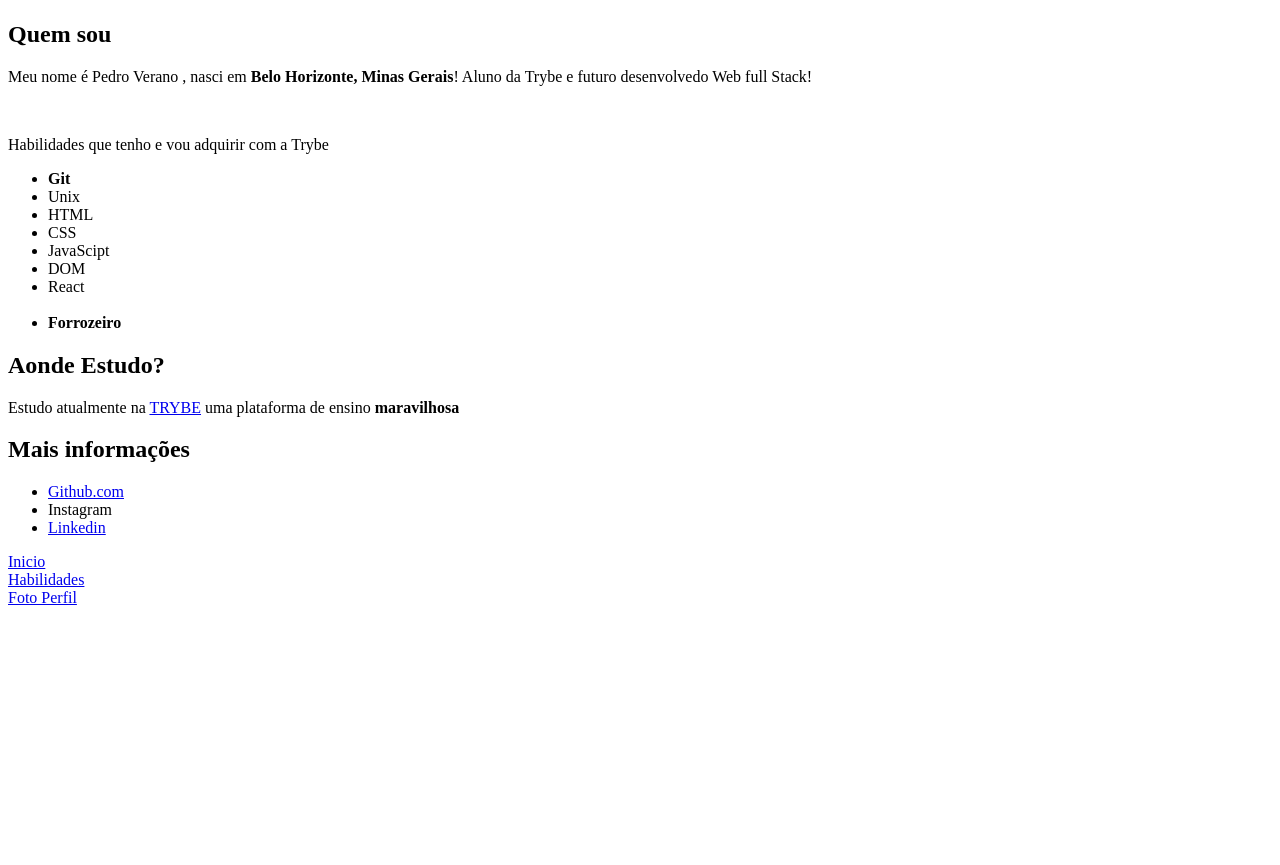
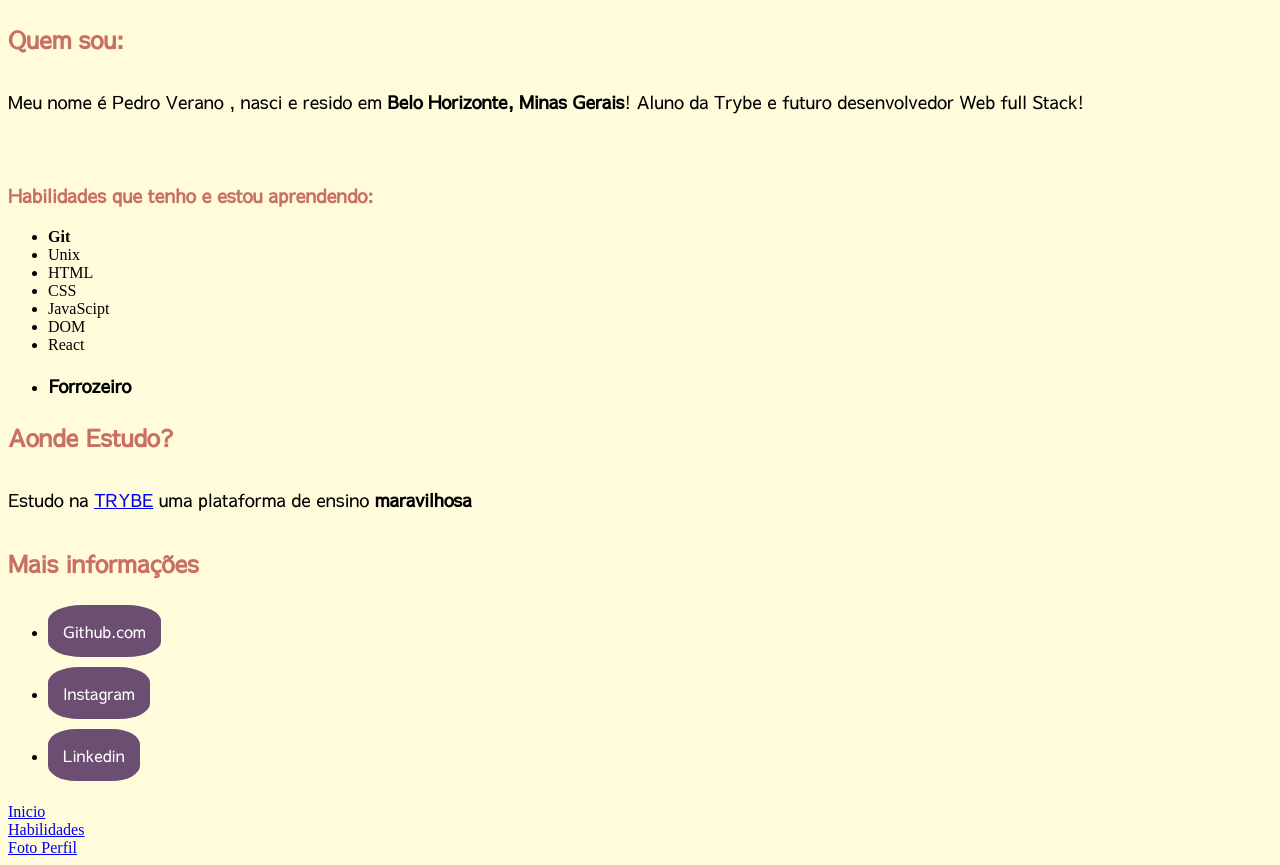
Before and after one commit to PedroVerano/PedroVerano.github.io, a plain HTML site: page index.html in a window 1280 px wide. Shown: the part 407-1272 px from the top of the page. Before the commit the page ends 1022 px from the top, so only its background shows below. Drawn offline with Linux system fonts and the light colour scheme.

Commit message:
Adiciona o principio de CSS

```diff
--- a/index.html
+++ b/index.html
@@ -3,14 +3,19 @@
 <head>
     <meta charset="UTF-8">
     <title>Pedro Verano - Portifólio</title>
+    <link rel="preconnect" href="https://fonts.gstatic.com">
+    <link href="https://fonts.googleapis.com/css2?family=Sawarabi+Gothic&display=swap" rel="stylesheet">
+    <link rel="stylesheet" type="text/css" href="style.css">
 </head>
 <body>
-    <h1 id="inicio">Pedro Verano</h1>
-    <img id="fotoperfil" src="Foto_Perfil.jpg" alt="Foto de Pedro Verano">
-    <h2>Quem sou</h2>
-    <p>Meu nome é Pedro Verano , nasci em <strong>Belo Horizonte,  Minas Gerais</strong>! Aluno da Trybe e futuro desenvolvedo Web full Stack!</p>
+    <h1 id="inicio">Pedro Verano Marcondes Bastode de Oliveira</h1>
+    <img id="fotoperfil" class="pictures" src="Foto_Perfil.jpg" alt="Foto de Pedro Verano">
+    <h2 class="titles-sub">Quem sou: </h2>
+    <p>Meu nome é Pedro Verano , nasci e resido em <span>Belo Horizonte,  Minas Gerais</span>! Aluno da Trybe e futuro desenvolvedor Web full Stack!</p>
     <br/>
-    <p id="habilidades">Habilidades que tenho e vou adquirir com a Trybe
+
+    <h3 id="habilidades" class="titles-sub">Habilidades que tenho e estou aprendendo:</h3>
+
     <ul>
         <li><strong>Git</strong></li>
         <li>Unix</li>
@@ -20,19 +25,19 @@
         <li>DOM</li>
         <li>React</li>
         <br/>
-            <li><strong>Forrozeiro</strong></li>
+        <li><span>Forrozeiro</span></li>
     </ul>
+
+
+    <h2 class="titles-sub">Aonde Estudo?</h2>
+    <p>Estudo na <a href="https://www.betrybe.com/formacao-desenvolvimento-web" target="_blank">TRYBE</a>
+        uma plataforma de ensino <span>maravilhosa</span>
     </p>
-
-    <h2>Aonde Estudo?</h2>
-    <p>Estudo atualmente na <a href="https://www.betrybe.com/formacao-desenvolvimento-web" target="_blank">TRYBE</a>
-        uma plataforma de ensino <strong>maravilhosa</strong>
-    </p>
-    <h2>Mais informações</h2>
-    <ul>
-        <li> <a href="https://github.com/PedroVerano" target="_blank">Github.com</a> </li>
-        <li> Instagram</li>
-        <li> <a href="https://www.linkedin.com/in/pedro-verano-marcondes-bastos-de-oliveira-946407211/" target="_blank">Linkedin</a></li>
+    <h2 class="titles-sub">Mais informações</h2>
+    <ul class="lista_Links">
+        <li> <a  class="links_portifolio" href="https://github.com/PedroVerano" target="_blank">Github.com</a> </li>
+        <li><a class="links_portifolio" href="https://www.instagram.com/peeverano/" target="_blank">Instagram</a></li>
+        <li> <a class="links_portifolio" href="https://www.linkedin.com/in/pedro-verano-marcondes-bastos-de-oliveira-946407211/" target="_blank">Linkedin</a></li>
     </ul>
     <a href="#inicio">Inicio</a> <br/>
     <a href="#habilidades">Habilidades</a> <br/>
--- /dev/null
+++ b/style.css
@@ -0,0 +1,35 @@
+h1{
+    color: #001514;
+}
+.lista_Links{
+    line-height: 60px;
+}
+p {
+    font-family: 'Sawarabi Gothic', sans-serif;
+    font-size: 18px;
+    line-height: 50px;
+}
+body{
+    background-color: #FFFBDB;
+}
+.pictures{
+    border-radius: 75%;
+}
+span{
+    font-family: 'Sawarabi Gothic', sans-serif;
+    font-weight: 700;
+    font-size: 18px;
+}
+.titles-sub{
+    color: #C97064;
+    font-family: 'Sawarabi Gothic', sans-serif;
+}
+.links_portifolio{
+    text-align: center;
+    border-radius: 30%;
+    font-family: 'Sawarabi Gothic', sans-serif;
+    background-color: #6B4E71;
+    color: #FFF;
+    text-decoration: none;
+    padding: 15px 15px;
+}
```
Lines whose indentation alone changed are shown as unchanged.
